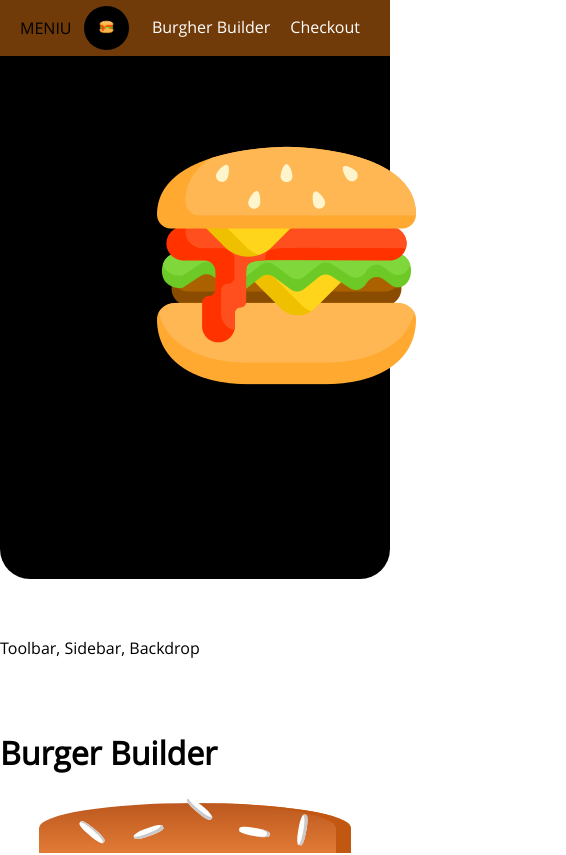
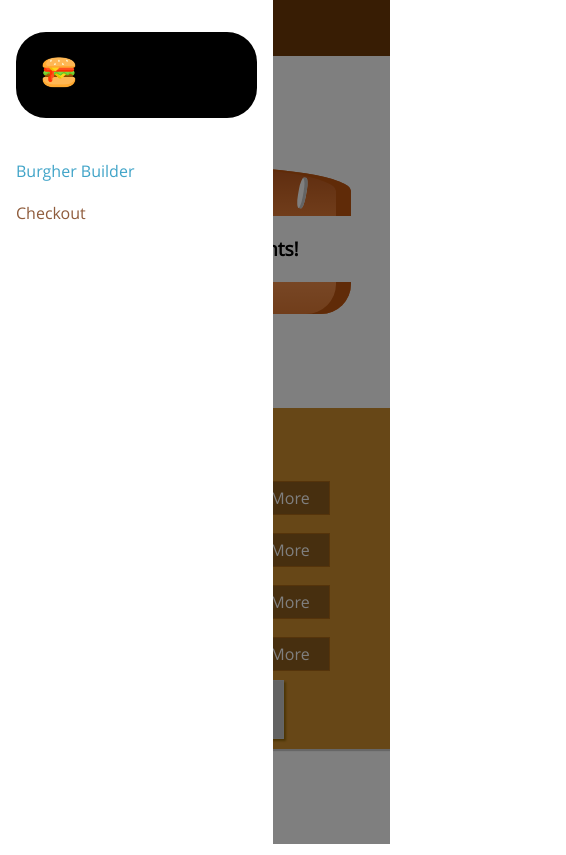
Before and after one commit to tremuradaniel/burger_app, a React (Create React App) app: page / in a window 390 px wide. Shown: the top 855 px of the page, 566 px wide, since content can reach past the window. Built offline with nearby package versions, Linux system fonts and the light colour scheme.

Commit message:
sidebar responsive

```diff
--- a/src/components/Layout/Layout.js
+++ b/src/components/Layout/Layout.js
@@ -1,4 +1,4 @@
-import React from 'react';
+import React, {Component} from 'react';
 
 import Auxiliary from '../../hoc/Auxiliary';
 import Toolbar from '../Navigation/Toolbar/Toolbar';
@@ -6,17 +6,33 @@
 
 import classes from './Layout.module.css';
 
-const layout = (props) => (
+class Layout extends Component {
+    state = {
+        showSideDrawer: true
+    }
+
+    sideDrawerClosedHandler = () => {
+        this.setState({showSideDrawer: false})
+    }
+
+    render () {
+        return (
             <Auxiliary>
                 <Toolbar />
-        <SideDrawer/>
+                <SideDrawer
+                    closed={this.sideDrawerClosedHandler}
+                    open={this.state.showSideDrawer}
+                />
                 <div>
                     Toolbar, Sidebar, Backdrop
                 </div>
                 <main className={classes.Content}>
-            { props.children }
+                    { this.props.children }
                 </main>
             </Auxiliary>
         )
 
-export default layout;
+    }
+}
+
+export default Layout;
--- a/src/components/Logo/Logo.js
+++ b/src/components/Logo/Logo.js
@@ -4,7 +4,7 @@
 import classes from './Logo.module.css';
 
 const logo = (props) => (
-    <div className={classes.Logo}>
+    <div className={classes.Logo} style={{height: props.height}}>
         <img src={burgerLogo} alt="burger logo" />
     </div>
 );
--- a/src/components/Logo/Logo.module.css
+++ b/src/components/Logo/Logo.module.css
@@ -4,7 +4,7 @@
     border-radius: 30px;
     background-color: black;
     padding: 8px;
-    height: 80%;
+    height: 100%;
 }
 
 .Logo img {
--- a/src/components/Navigation/NavigationItems/NavigationItem/NavigationItem.js
+++ b/src/components/Navigation/NavigationItems/NavigationItem/NavigationItem.js
@@ -2,12 +2,13 @@
 
 import classes from './NavigationItem.module.css';
 
-const navigationItem = (props) => (
+const navigationItem = (props) => {
+    return (
     <li className={classes.NavigationItem}>
         <a href={props.link}
             className={props.active ? classes.active : null}
         >{props.children}</a>
     </li>
-);
+)};
 
 export default navigationItem;
--- a/src/components/Navigation/NavigationItems/NavigationItem/NavigationItem.module.css
+++ b/src/components/Navigation/NavigationItems/NavigationItem/NavigationItem.module.css
@@ -1,25 +1,45 @@
 .NavigationItem {
-    margin: 0;
+    margin: 10px 0;
     box-sizing: border-box;
-    display: flex;
-    height: 100%;
-    align-items: center;
+    display: block;
+    width: 100%;
 }
 
 .NavigationItem a {
-    color: white;
+    color: #8F5C3c;
     text-decoration: none;
-    height: 100%;
-    padding: 16px 10px;
-    border-bottom: 4px solid transparent;
+    width: 100%;
     box-sizing: border-box;
     display: block;
 }
 
 .NavigationItem a:hover,
 .NavigationItem a:active,
-.NavigationItem a:active {
-    background-color: #8F5C3c;
-    border-bottom: 4px solid #40A4C8;
-    color: white;
+.NavigationItem a.active {
+    color: #40A4C8;
 }
+
+@media (min-width: 500px) {
+    .NavigationItem {
+        margin: 0;
+        display: flex;
+        height: 100%;
+        width: auto;
+        align-items: center;
+    }
+
+    .NavigationItem a {
+        color: white;
+        height: 100%;
+        padding: 16px 10px;
+        border-bottom: 4px solid transparent;
+    }
+
+    .NavigationItem a:hover,
+    .NavigationItem a:active,
+    .NavigationItem a.active {
+        background-color: #8F5C3c;
+        border-bottom: 4px solid #40A4C8;
+        color: white;
+    }
+}
--- a/src/components/Navigation/NavigationItems/NavigationItems.module.css
+++ b/src/components/Navigation/NavigationItems/NavigationItems.module.css
@@ -3,6 +3,13 @@
     padding: 0;
     list-style: none;
     display: flex;
+    flex-flow: column;
     align-items: center;
     height: 100%;
 }
+
+@media (min-width: 500px) {
+    .NavigationItems {
+        flex-flow: row;
+    }
+}
--- a/src/components/Navigation/SideDrawer/SideDrawer.js
+++ b/src/components/Navigation/SideDrawer/SideDrawer.js
@@ -2,6 +2,8 @@
 
 import Logo from '../../Logo/Logo';
 import NavigationItems from '../NavigationItems/NavigationItems';
+import Backdrop from '../../UI/Backdrop/Backdrop';
+import Auxiliary from '../../../hoc/Auxiliary';
 
 import classes from './SideDrawer.module.css';
 
@@ -9,13 +11,24 @@
 
 const sideDrawer = (props) => {
 
+    let attachedClasses = [classes.SideDrawer, classes.Close];
+
+    if (props.open) {
+        attachedClasses = [classes.SideDrawer, classes.Open];
+    }
+
     return (
-        <div className={classes.sideDrawer}>
-            <Logo />
-            <nav>
-                <NavigationItems />
-            </nav>
-        </div>
+        <Auxiliary>
+            <Backdrop show={props.open} clicked={props.closed} />
+            <div className={attachedClasses.join(' ')}>
+                <div className={classes.Logo}>
+                    <Logo />
+                </div>
+                <nav>
+                    <NavigationItems />
+                </nav>
+            </div>
+        </Auxiliary>
     );
 };
 
--- a/src/components/Navigation/SideDrawer/SideDrawer.module.css
+++ b/src/components/Navigation/SideDrawer/SideDrawer.module.css
@@ -9,7 +9,7 @@
     background-color: white;
     padding: 32px 16px;
     box-sizing: border-box;
-    transition: transfrom 0.3s ease-out;
+    transition: transform 0.3s ease-out;
 }
 
 @media (min-width: 500px) {
@@ -19,9 +19,14 @@
 }
 
 .Open {
-    transition: translateX(0);
+    transform: translateX(0);
 }
 
 .Close {
-    transform: translateX(0100%);
+    transform: translateX(-100%);
 }
+
+.Logo {
+    height: 11%;
+    margin-bottom: 32px;
+}
--- a/src/components/Navigation/Toolbar/Toolbar.js
+++ b/src/components/Navigation/Toolbar/Toolbar.js
@@ -1,15 +1,17 @@
 import React from 'react';
 
 import classes from './Toolbar.module.css';
+import Logo from '../../Logo/Logo';
+import NavigationItems from '../NavigationItems/NavigationItems';
+// import DrawerToggle from '../SideDrawer/DrawerToggle/DrawerToggle';
 
-import Logo from '../../Logo/Logo';
-import NavigationItems from '../../Navigation/NavigationItems/NavigationItems';
-
-const toolbar = (props) => (
+const toolbar = ( props ) => (
     <header className={classes.Toolbar}>
-        <div>MENIU</div>
-        <Logo />
-        <nav>
+        {/* <DrawerToggle clicked={props.drawerToggleClicked} /> */}
+        <div className={classes.Logo}>
+            <Logo />
+        </div>
+        <nav className={classes.DesktopOnly}>
             <NavigationItems />
         </nav>
     </header>
--- a/src/components/Navigation/Toolbar/Toolbar.module.css
+++ b/src/components/Navigation/Toolbar/Toolbar.module.css
@@ -16,3 +16,13 @@
 .Toolbar nav {
     height: 100%;
 }
+
+.Logo {
+    height: 80%;
+}
+
+@media (max-width: 499px) {
+    .DesktopOnly {
+        display: none;
+    }
+}
```
Lines whose indentation alone changed are shown as unchanged.
